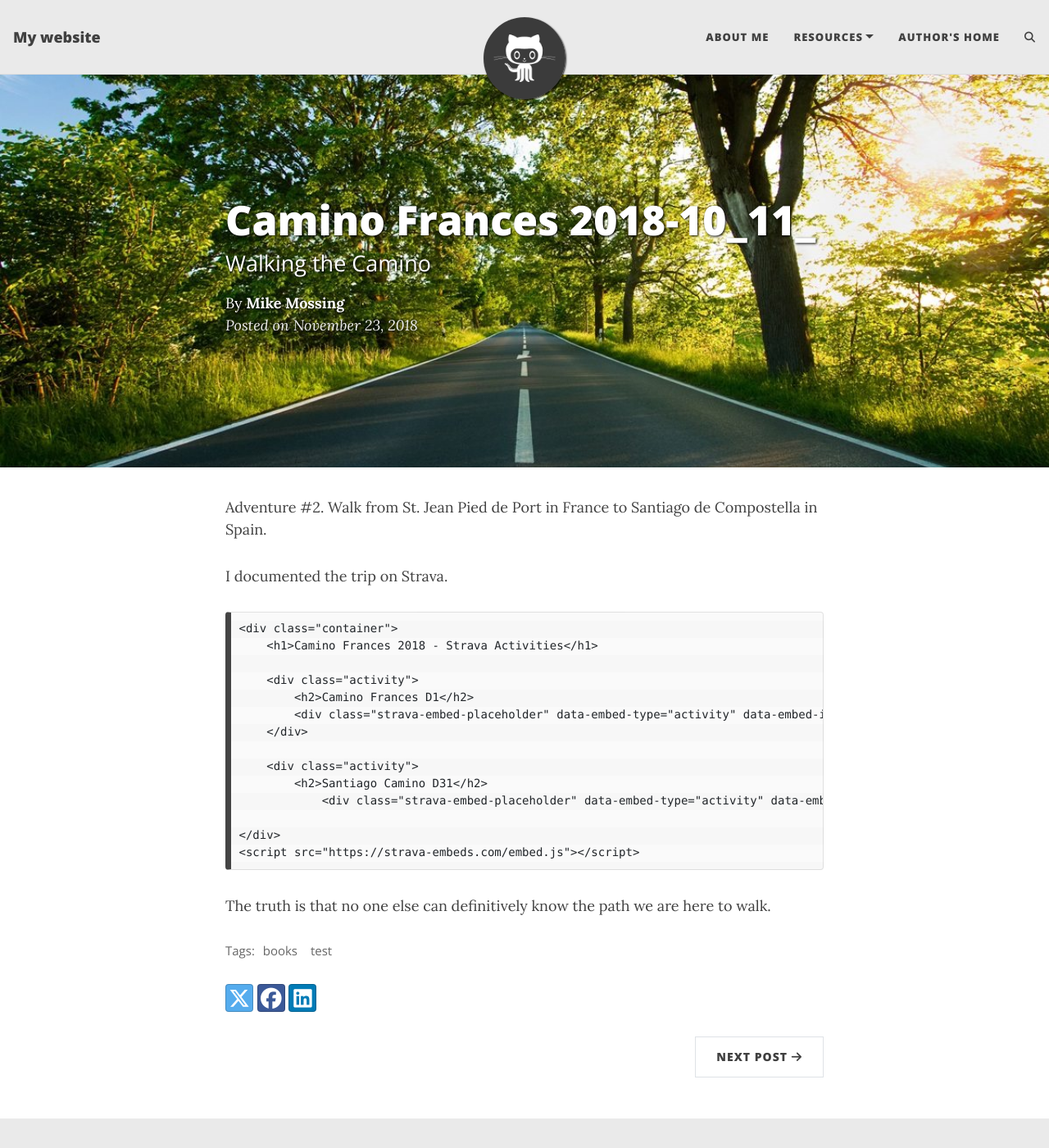
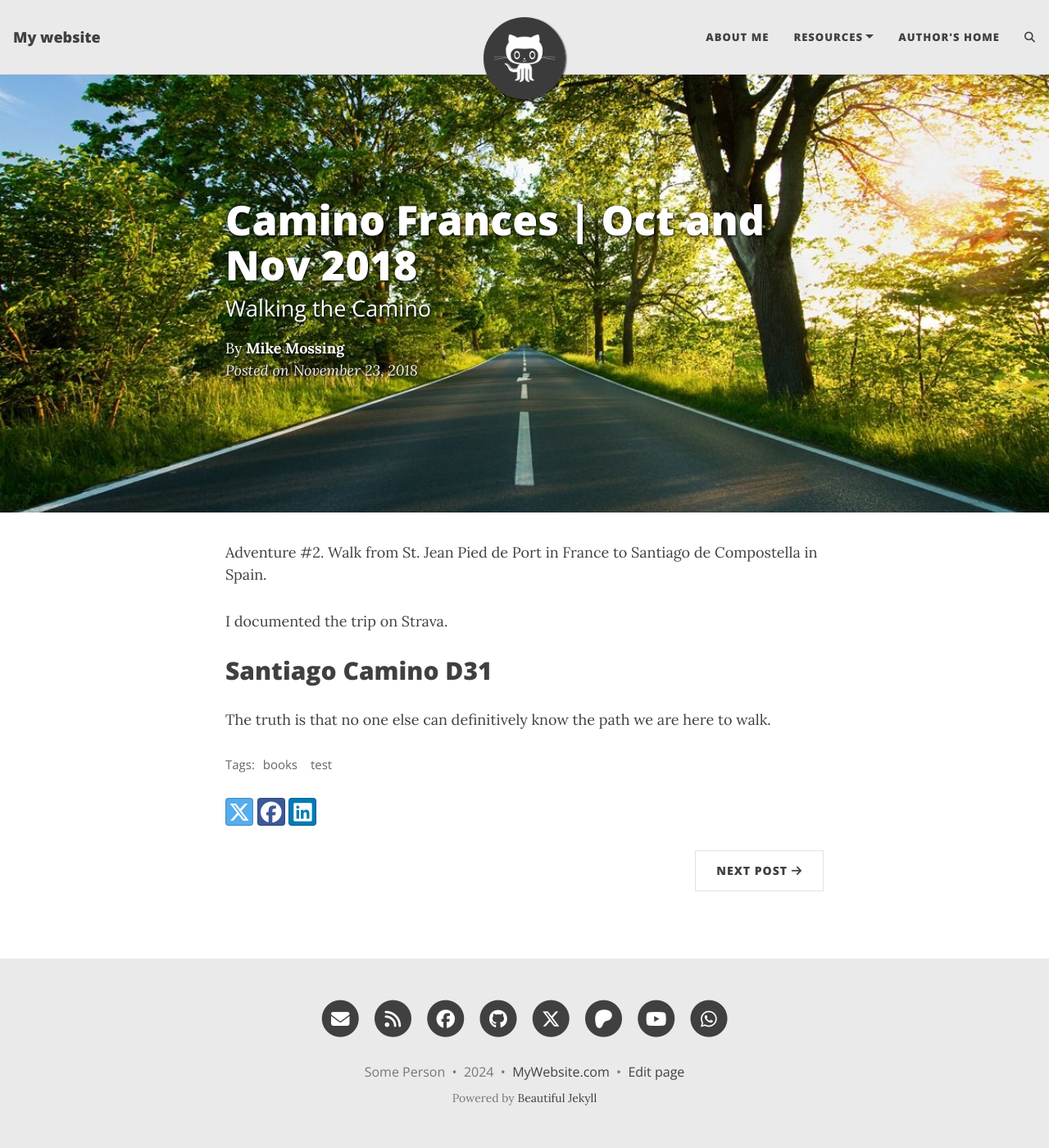
Before and after one commit to mmossing/mmossing.github.io, a Jekyll site: the page built from _posts/2018-11-23-Santiago.md, in a window 1280 px wide and 1400 px high. Shown: the whole window at 82% size. Built offline with Jekyll 4.4.1, drawn with Linux system fonts in a browser that asks for light colours; a script that is not in the unit is left out; comment, search, counter and statistics services are not loaded.

Commit message:
Add new post: Camino Frances | Oct and Nov 2018- revised

```diff
--- a/_posts/2018-11-23-Santiago.md
+++ b/_posts/2018-11-23-Santiago.md
@@ -1,6 +1,6 @@
 ---
 layout: post
-title: Camino Frances 2018-10_11_
+title: Camino Frances | Oct and Nov 2018
 subtitle: Walking the Camino
 cover-img: /assets/img/path.jpg
 thumbnail-img: /assets/img/thumb.png
@@ -13,19 +13,11 @@
 
 I documented the trip on Strava.
 
-    <div class="container">
-        <h1>Camino Frances 2018 - Strava Activities</h1>
+<div class="strava-embed-placeholder" data-embed-type="activity" data-embed-id="1923056439" data-style="standard"></div>
 
-        <div class="activity">
-            <h2>Camino Frances D1</h2>
-            <div class="strava-embed-placeholder" data-embed-type="activity" data-embed-id="1923056439" data-style="standard"></div>
-        </div>
+## Santiago Camino D31
 
-        <div class="activity">
-            <h2>Santiago Camino D31</h2>
-     	    <div class="strava-embed-placeholder" data-embed-type="activity" data-embed-id="1977145406" data-style="standard"></div>
-
-    </div>
-    <script src="https://strava-embeds.com/embed.js"></script>
+<div class="strava-embed-placeholder" data-embed-type="activity" data-embed-id="1977145406" data-style="standard"></div>
+<script src="https://strava-embeds.com/embed.js"></script>
 
 The truth is that no one else can definitively know the path we are here to walk.
```
